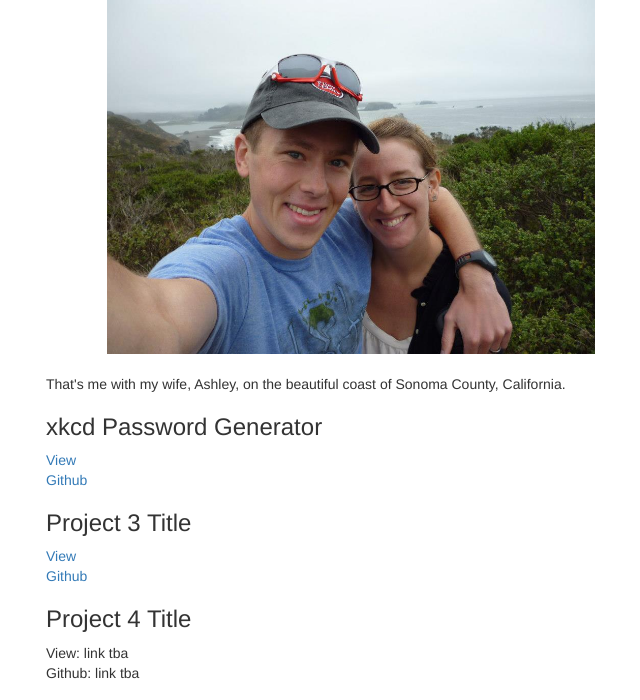
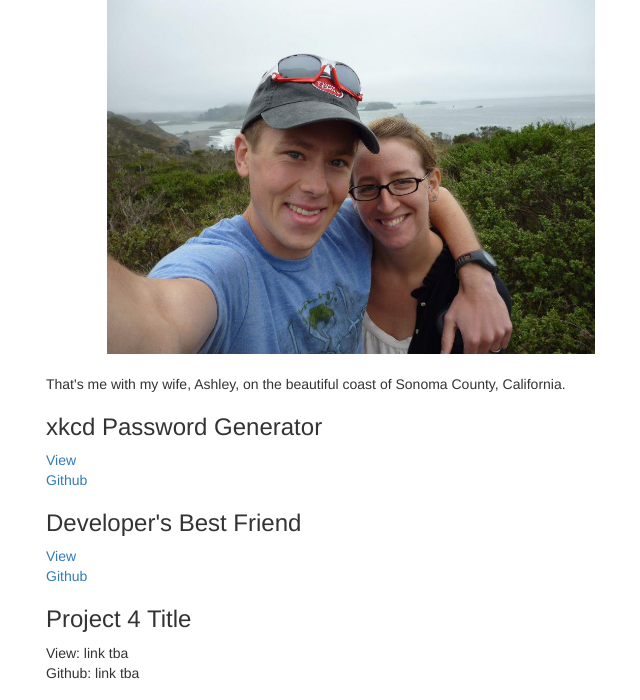
Before and after one commit to hsway/p1, a plain HTML site: page index.html in a window 1280 px wide. Shown: the part 82-782 px from the top of the page, without its empty margins (289-929 px from the left). Drawn offline with nearby package versions, Linux system fonts and the light colour scheme.

Commit message:
added p3 title

```diff
--- a/index.html
+++ b/index.html
@@ -37,7 +37,7 @@
 			<a href="https://github.com/hsway/p2">Github</a>
 		</p>
 
-		<h3>Project 3 Title</h3>
+		<h3>Developer's Best Friend</h3>
 		<p>
 			<a href="http://p3.hankswaydwa15.me">View</a><br>
 			<a href="https://github.com/hsway/p3">Github</a>
```
